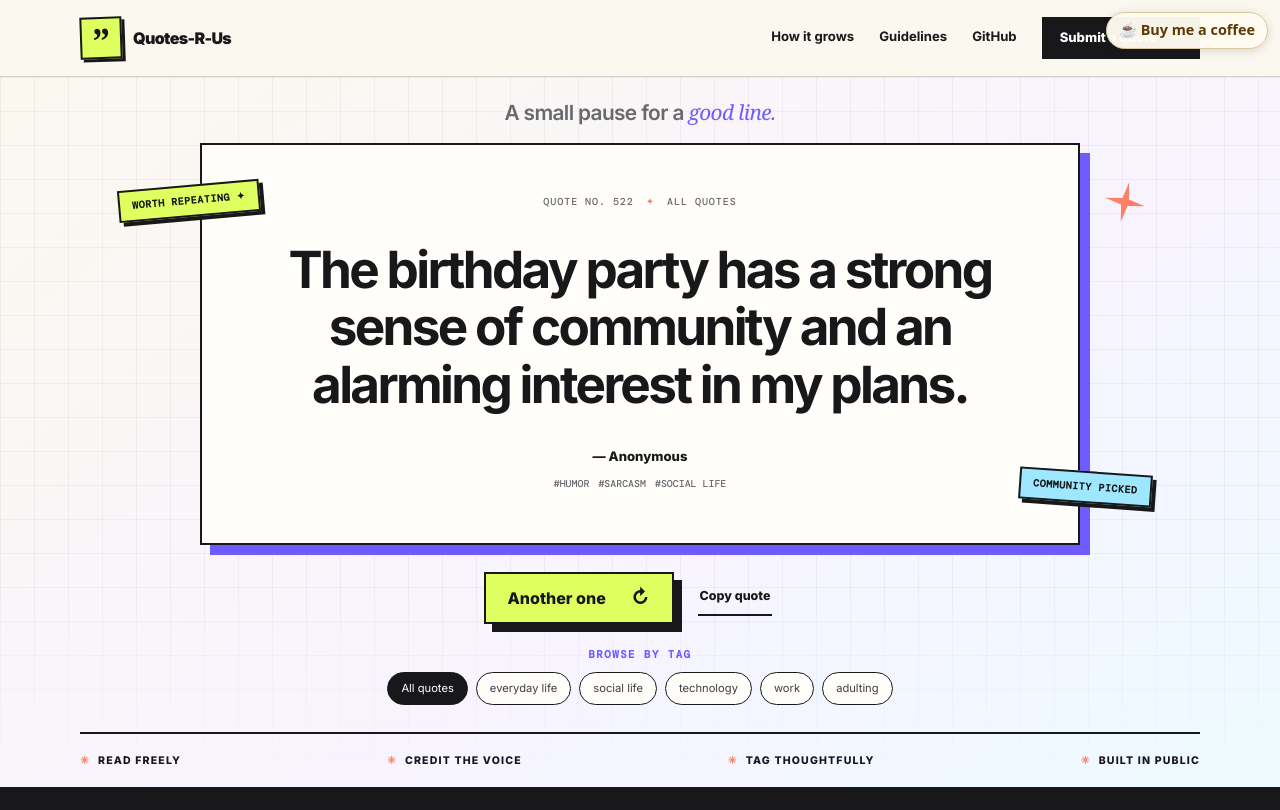
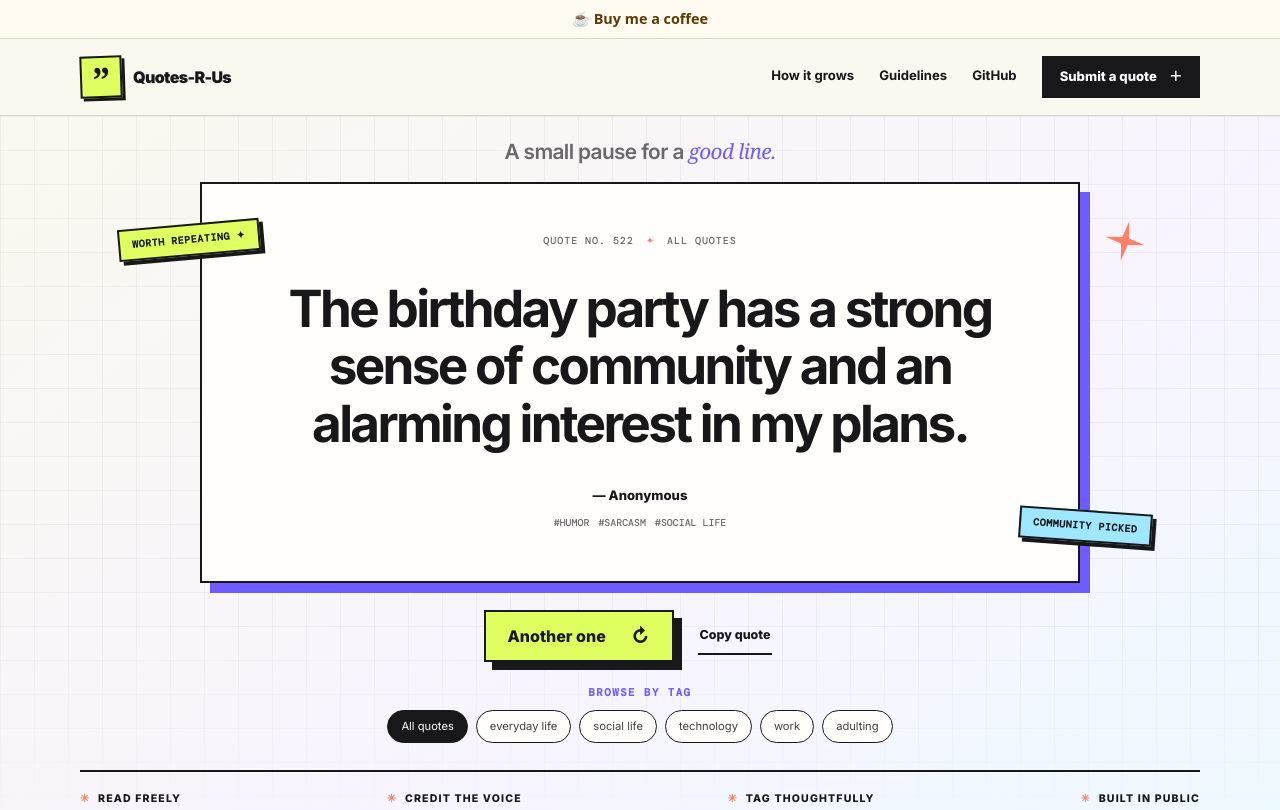
Before and after one commit to numerate64/quotes-r-us, a website: page index.html in a window 1280 px wide. Shown: the top 810 px of the page. Drawn offline with nearby package versions, Linux system fonts and the light colour scheme.

Commit message:
Place support link above page content

```diff
--- a/index.html
+++ b/index.html
@@ -15,28 +15,22 @@
   <link rel="preconnect" href="https://fonts.gstatic.com" crossorigin>
   <link href="https://fonts.googleapis.com/css2?family=DM+Mono:wght@400;500&family=Inter:wght@400;500;600;700;800;900&display=swap" rel="stylesheet">
   <link rel="stylesheet" href="styles.css?v=20261003-0955">
+
     <style id="bmc-support-style">
       .bmc-support {
-        position: fixed;
-        top: 12px;
-        right: 12px;
-        z-index: 10000;
-        margin: 0;
-        padding: 8px 12px;
-        border: 1px solid #d8c69f;
-        border-radius: 999px;
-        background: rgba(255, 251, 240, 0.97);
-        box-shadow: 0 2px 10px rgba(23, 32, 38, 0.16);
-        font: 600 0.9rem/1.3 system-ui, sans-serif;
+        display: flex; justify-content: center; align-items: center; box-sizing: border-box; width: 100%;
+        margin: 0; padding: 0.55rem 1rem; border-bottom: 1px solid #e0d5bf;
+        background: rgba(255, 251, 240, 0.98); color: #5b3a06; text-align: center;
+        font: 600 0.9rem/1.4 system-ui, sans-serif;
       }
-      .bmc-support a { color: #5b3a06; text-decoration: none; white-space: nowrap; }
-      .bmc-support a:hover, .bmc-support a:focus-visible { text-decoration: underline; }
-      @media (max-width: 520px) {
-        .bmc-support { left: 50%; right: auto; transform: translateX(-50%); }
-      }
+      .bmc-support a { color: inherit; text-decoration: none; white-space: nowrap; }
+      .bmc-support a:hover, .bmc-support a:focus-visible { text-decoration: underline; text-underline-offset: 0.15em; }
+      .bmc-support a:focus-visible { outline: 2px solid currentColor; outline-offset: 3px; }
     </style>
 </head>
 <body>
+  <div class="bmc-support"><a href="https://buymeacoffee.com/Caliche" target="_blank" rel="noopener noreferrer">☕ Buy me a coffee</a></div>
+
   <a class="skip-link" href="#main">Skip to the quote</a>
 
   <header class="site-header">
@@ -162,8 +156,6 @@
       <nav aria-label="Footer navigation"><a href="#how">How it grows</a><a href="#guidelines">Guidelines</a><a href="https://github.com/numerate64/quotes-r-us">GitHub</a></nav>
       <small>Open source and built in public.</small>
     </div>
-
-    <p class="bmc-support"><a href="https://buymeacoffee.com/Caliche" target="_blank" rel="noopener noreferrer">☕ Buy me a coffee</a></p>
 </footer>
 
   <dialog id="submit-dialog" class="submit-dialog" aria-labelledby="submit-title">
```
